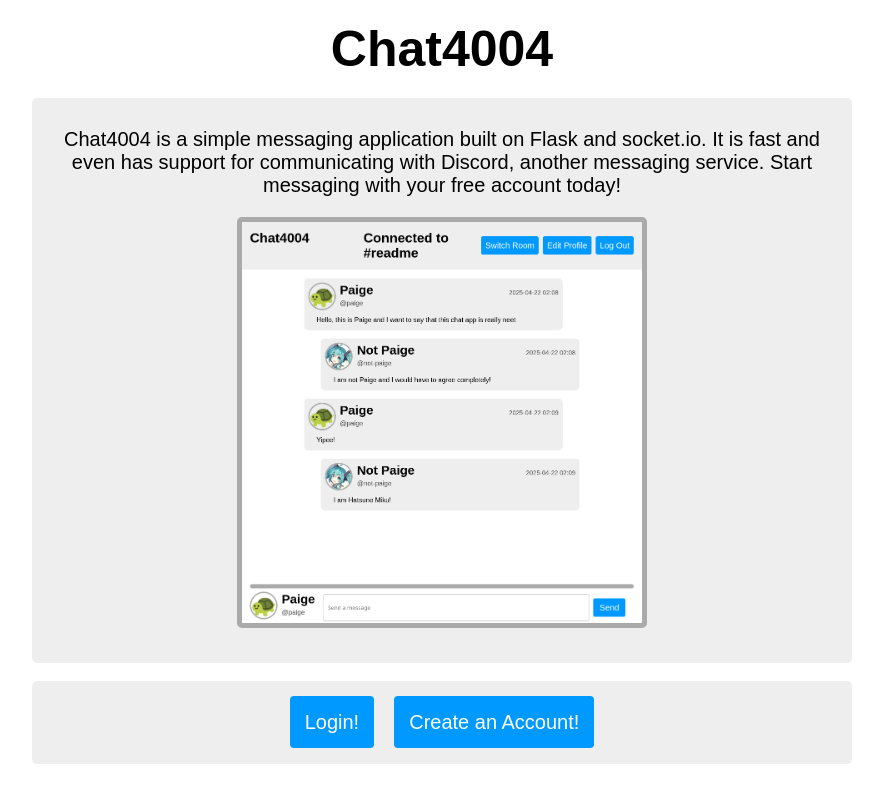
After one commit to PaigePalisade/cis4004, a Flask app: page /welcome in a window 1280 px wide. The commit adds this page. Shown: the whole page, without its empty margins (198-1081 px from the left). Run offline with Flask 3, Linux system fonts and the light colour scheme.

Commit message:
welcome page

```diff
--- a/main.py
+++ b/main.py
@@ -16,8 +16,6 @@ from time import time
 import os
 from dotenv import load_dotenv
 
-import asyncio
-
 load_dotenv()
 
 app = Flask(__name__)
@@ -35,9 +33,9 @@ if not os.path.isdir('static/pfp'):
 socketio = SocketIO(app)
 
 @app.route('/', methods=['GET', 'POST'])
-def landing():
+def room_select():
     if 'user_id' not in session:
-        return redirect(url_for("login"))
+        return redirect(url_for("welcome"))
     user = User.query.get(session['user_id'])
     if not user:
         session.pop('user_id')
@@ -53,7 +51,7 @@ def landing():
             flash("Room name must only contain English letters or dashes")
             error = True
         if error:
-            return redirect(url_for('landing'))
+            return redirect(url_for('room_select'))
         room = Room.query.filter_by(name=roomname).first()
         if not room:
             db.session.add(Room(name=roomname))
@@ -62,7 +60,14 @@ def landing():
 
 
     user = User.query.get(session['user_id'])
-    return render_template('index.html', username=user.username, display_name=user.display_name)
+    return render_template('roomselect.html', username=user.username, display_name=user.display_name)
+
+@app.route('/welcome')
+def welcome():
+    user = None
+    if 'user_id' in session:
+        user = User.query.get(session['user_id'])
+    return render_template('welcome.html', user=user)
 
 @app.route('/room/<roomname>')
 def chat(roomname):
@@ -122,14 +127,14 @@ def register():
         # using webp to annoy people
         pfp.save(f"static/pfp/{username}.webp")
         session['user_id'] = usr.id
-        return redirect('/')
+        return redirect(url_for('room_select'))
 
     return render_template('register.html')
 
 @app.route('/logout')
 def logout():
     session.pop('user_id')
-    return redirect(url_for('login'))
+    return redirect(url_for('welcome'))
 
 @app.route('/login', methods=['GET', 'POST'])
 def login():
@@ -156,7 +161,7 @@ def login():
                 error = True
             if not error:
                 session['user_id'] = user.id
-                return redirect('/')
+                return redirect(url_for('room_select'))
         return redirect(url_for('login'))
     return render_template('login.html')
 
@@ -185,7 +190,7 @@ def update():
                 error = True
         if error:
             return redirect(url_for('update'))
-        return redirect('/')
+        return redirect(url_for('room_select'))
     display_name = User.query.get(session['user_id']).display_name
     return render_template('update.html', display_name=display_name)
 
--- a/static/style.css
+++ b/static/style.css
@@ -159,7 +159,7 @@ h1 {
     background-color: #09f;
     color: white;
     padding: 15px;
-    margin: 10px 0;
+    margin: 10px 10px;
     border: none;
     border-radius: 4px;
     cursor: pointer;
@@ -173,3 +173,23 @@ h1 {
     font-size: 15px;
     color: #4a4a4a;
 }
+.title {
+    text-align: center;
+    font-size: 50px;
+    margin: 20px 0px;
+}
+.description {
+    background-color: #eee;
+    max-width: 800px;
+    font-family: Arial;
+    font-size: 20px;
+    margin-left: auto;
+    margin-right: auto;
+    padding: 10px;
+    border-radius: 5px;
+    text-align: center;
+}
+.bordered-image {
+    border: 5px solid #aaa;
+    border-radius: 5px;
+}
--- a/templates/chat.html
+++ b/templates/chat.html
@@ -7,9 +7,9 @@
 </head>
 <body>
     <div class="header">
-        <h1>Chat App</h1>
+        <h1>Chat4004</h1>
         <h1>Connected to #{{roomname}}</h1>
-        <a class="link-button" href="{{url_for('landing')}}">Switch Room</a>
+        <a class="link-button" href="{{url_for('room_select')}}">Switch Room</a>
         <a class="link-button" href="{{url_for('update')}}">Edit Profile</a>
         <a class="link-button" href="{{url_for('logout')}}">Log Out</a>
     </div>
--- a/templates/index.html
+++ b/templates/roomselect.html
@@ -38,5 +38,5 @@
             </div>
         </div>
         <p>Something not right? <a href="{{url_for('update')}}">Update your profile here</a></p>
-        <p>Not you? <a href="{{url_for('login')}}">Switch Accounts</a></p>
+        <p>Not you? <a href="{{url_for('logout')}}">Log Out</a></p>
 </body>
--- /dev/null
+++ b/templates/welcome.html
@@ -0,0 +1,27 @@
+<!DOCTYPE html>
+<head>
+    <link rel="stylesheet" href="/static/style.css">
+</head>
+<body>
+    <h1 class="title">Chat4004</h1>
+    <div class="description">
+        <p>
+            Chat4004 is a simple messaging application built on Flask and socket.io. It is fast and even has support for communicating with Discord, another messaging service.
+            Start messaging with your free account today!
+        </p>
+       <p><img src="static/screenshot.png" width="400px" height="401px" class="bordered-image"></p>
+    </div>
+    <br>
+    <div class="description">
+        {% if user %}
+            <p>You are logged in as {{user.username}}</p>
+            <br>
+            <p><a class="back-button" href="{{url_for('room_select')}}">Start Chatting!</a></p>
+            <br>
+            <p><a href="{{url_for('logout')}}" class="back-button">Logout</a></p>
+            <br>
+        {% else %}
+            <p><a class="back-button" href="{{url_for('login')}}">Login!</a><a class="back-button" href="{{url_for('register')}}">Create an Account!</a></p>
+        {% endif %}
+    </div>
+</body>
```
Also changed, not shown: static/screenshot.png (added), 1 other file.
